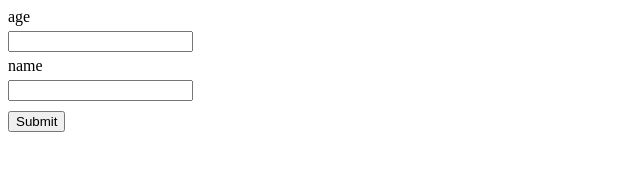
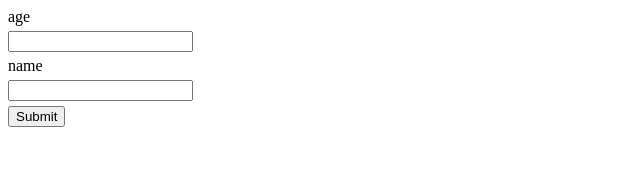
Before and after one commit to acciojob/promises-and-chains-pathania0001, a website: page main.html in a window 1280 px wide. Shown: the full height of the page, 0-640 px from the left. Drawn offline with Linux system fonts and the light colour scheme.

Commit message:
created a submission

```diff
--- a/main.html
+++ b/main.html
@@ -16,7 +16,7 @@
 		<label for="name">name</label>
 		<input type="text" name ="name" id="name"">
 		</div>
-		<input type="submit" id="btn">
+		<button type="submit" id="btn">Submit</button>
 	</form>
     <script type="text/javascript" src="./script.js"></script>
   </body>
--- a/script.js
+++ b/script.js
@@ -3,7 +3,7 @@ const inputs = document.querySelectorAll('input')
 console.log(inputs);
 
 
-const button = document.querySelector('[type=submit]');
+const button = document.querySelector('button');
 
 function validateInput(formData){
 	return new Promise((resolve,reject)=>{
```
